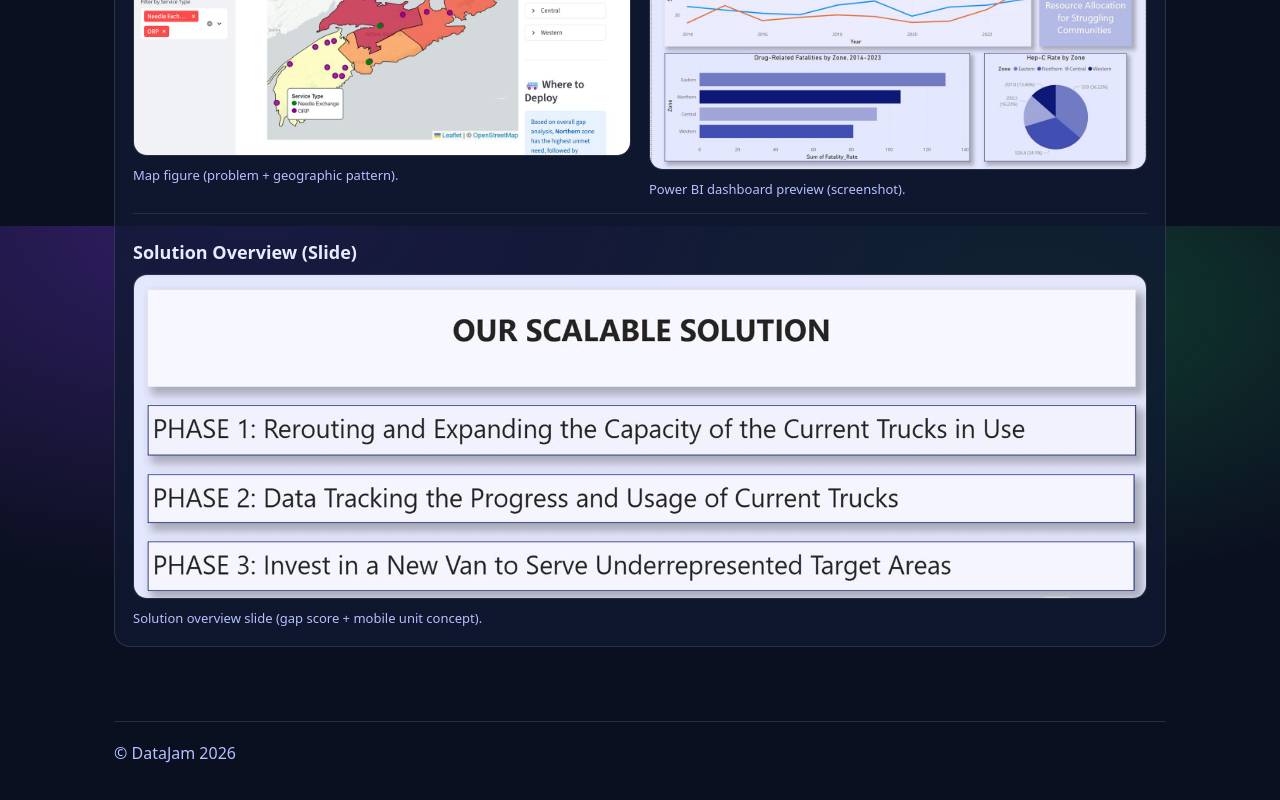
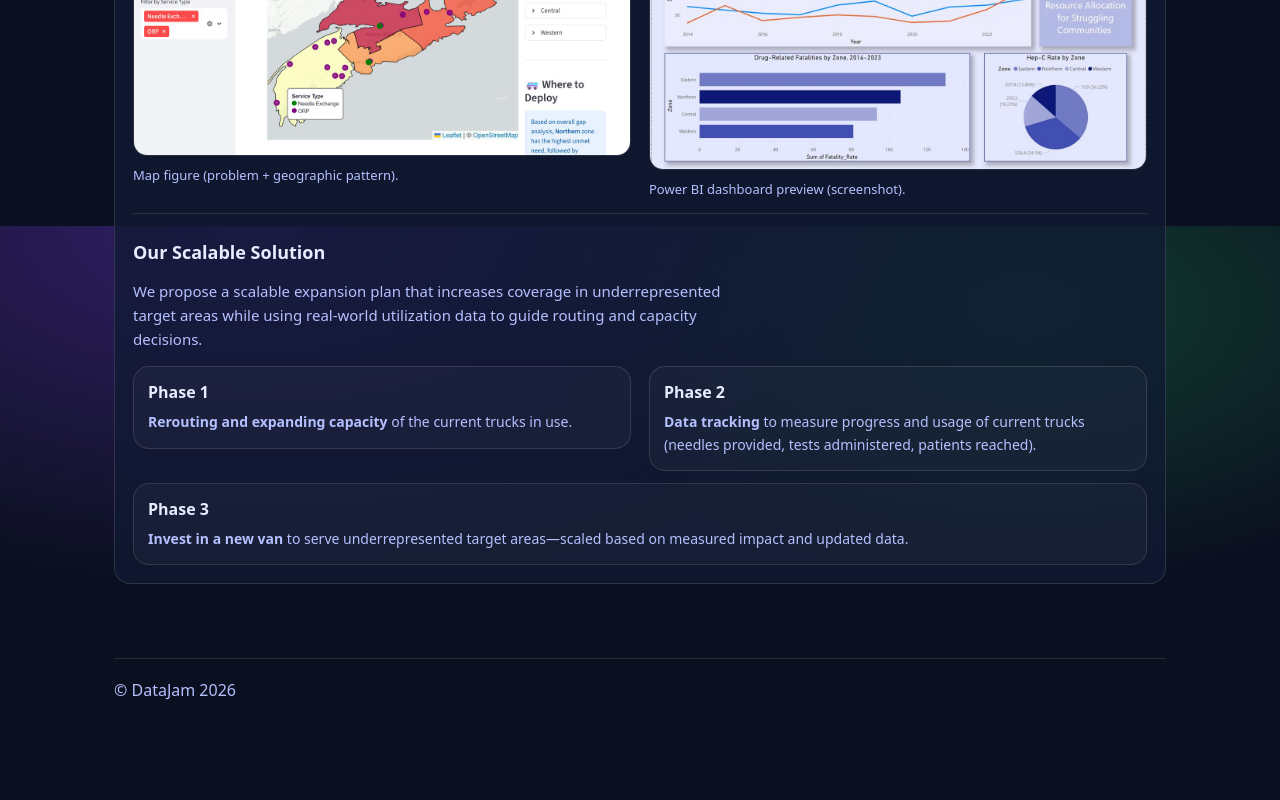
Before and after one commit to A00488698/datajam2026, a React (Vite) app: page /#/statistical-analysis in a window 1280 px wide. Shown: the part 2174-2974 px from the top of the page. After the commit the page ends 2919 px from the top, so only its background shows below. Built offline with nearby package versions, Linux system fonts and the light colour scheme.

Commit message:
Problem Analysis: replace solution slide with scalable solution phases text

```diff
--- a/src/pages/StatisticalAnalysis.tsx
+++ b/src/pages/StatisticalAnalysis.tsx
@@ -1,7 +1,7 @@
 import { useEffect } from 'react';
 import problemMap from '../assets/problem-analysis-figure.jpg';
 import powerbiDashboard from '../assets/problem-analysis-figure-2.jpg';
-import solutionFigure from '../assets/powerbi-dashboard.jpg';
+// (solution slide removed)
 
 function scrollToId(id: string) {
   const el = document.getElementById(id);
@@ -234,9 +234,35 @@ export default function StatisticalAnalysis() {
 
           <div className="divider" />
 
-          <h2>Solution Overview (Slide)</h2>
-          <img className="figure" src={solutionFigure} alt="Solution overview slide" />
-          <div className="figcap">Solution overview slide (gap score + mobile unit concept).</div>
+          <h2>Our Scalable Solution</h2>
+          <p className="lead" style={{ fontSize: 15 }}>
+            We propose a scalable expansion plan that increases coverage in underrepresented target areas while using
+            real-world utilization data to guide routing and capacity decisions.
+          </p>
+
+          <div className="grid two" style={{ marginTop: 12 }}>
+            <div className="card dataset-card" style={{ padding: 14 }}>
+              <h3 style={{ marginTop: 0 }}>Phase 1</h3>
+              <p className="dataset-meta">
+                <b>Rerouting and expanding capacity</b> of the current trucks in use.
+              </p>
+            </div>
+            <div className="card dataset-card" style={{ padding: 14 }}>
+              <h3 style={{ marginTop: 0 }}>Phase 2</h3>
+              <p className="dataset-meta">
+                <b>Data tracking</b> to measure progress and usage of current trucks (needles provided, tests administered,
+                patients reached).
+              </p>
+            </div>
+          </div>
+
+          <div className="card dataset-card" style={{ padding: 14, marginTop: 12 }}>
+            <h3 style={{ marginTop: 0 }}>Phase 3</h3>
+            <p className="dataset-meta">
+              <b>Invest in a new van</b> to serve underrepresented target areas—scaled based on measured impact and updated
+              data.
+            </p>
+          </div>
         </div>
       </div>
 
```
